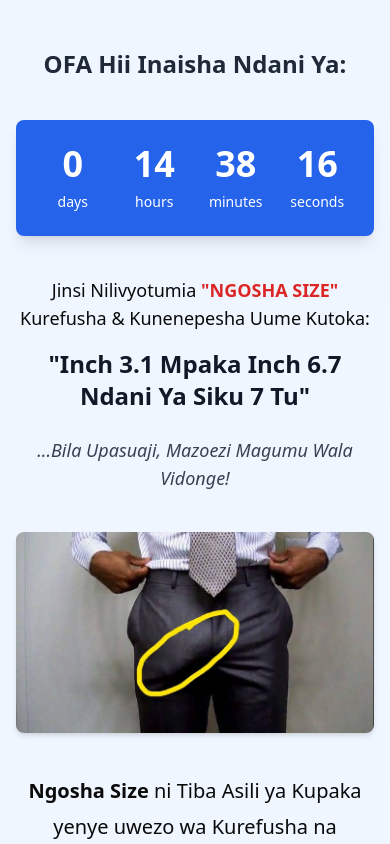
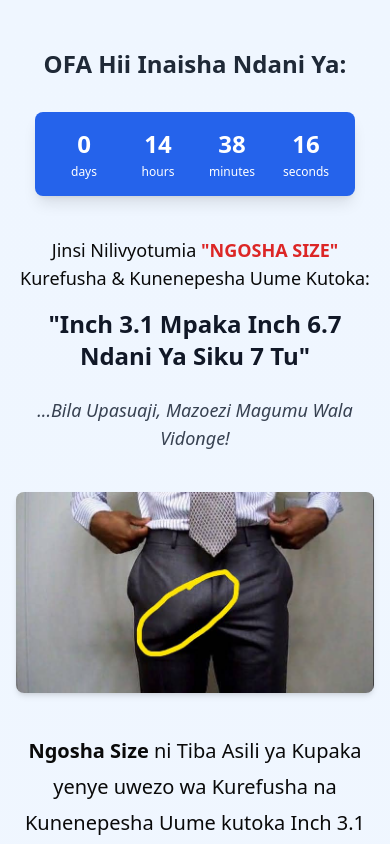
Before and after one commit to paeltech/ngoshafit, a Next.js app: page / in a window 390 px wide. Shown: the top 844 px of the page. Built offline with nearby package versions, Linux system fonts and the light colour scheme.

Commit message:
Improved CTA resiponsiveness

```diff
--- a/src/components/CountdownCTA.tsx
+++ b/src/components/CountdownCTA.tsx
@@ -17,31 +17,31 @@ export default function CountdownCTA({ timeLeft, ctaText, ctaLink }: CountdownCT
   return (
     <>
       {/* Countdown Timer */}
-      <div className="bg-blue-600 text-white rounded-lg shadow-lg p-6 md:p-8 mt-10 mb-10 mx-auto max-w-2xl transform hover:scale-105 transition-transform duration-500 hover:shadow-2xl">
-        <div className="grid grid-cols-4 gap-4">
+      <div className="bg-blue-600 text-white rounded-lg shadow-lg p-4 sm:p-6 md:p-8 mt-6 sm:mt-8 md:mt-10 mb-6 sm:mb-8 md:mb-10 mx-auto max-w-xs sm:max-w-md md:max-w-lg lg:max-w-2xl transform hover:scale-105 transition-transform duration-500 hover:shadow-2xl">
+        <div className="grid grid-cols-4 gap-2 sm:gap-3 md:gap-4">
           <div className="flex flex-col items-center">
-            <span className="text-4xl md:text-6xl font-bold">
+            <span className="text-2xl sm:text-3xl md:text-4xl lg:text-6xl font-bold">
               {timeLeft.days}
             </span>
-            <span className="text-sm md:text-base mt-2">days</span>
+            <span className="text-xs sm:text-sm md:text-base mt-1 sm:mt-2">days</span>
           </div>
           <div className="flex flex-col items-center">
-            <span className="text-4xl md:text-6xl font-bold">
+            <span className="text-2xl sm:text-3xl md:text-4xl lg:text-6xl font-bold">
               {timeLeft.hours}
             </span>
-            <span className="text-sm md:text-base mt-2">hours</span>
+            <span className="text-xs sm:text-sm md:text-base mt-1 sm:mt-2">hours</span>
           </div>
           <div className="flex flex-col items-center">
-            <span className="text-4xl md:text-6xl font-bold">
+            <span className="text-2xl sm:text-3xl md:text-4xl lg:text-6xl font-bold">
               {timeLeft.minutes}
             </span>
-            <span className="text-sm md:text-base mt-2">minutes</span>
+            <span className="text-xs sm:text-sm md:text-base mt-1 sm:mt-2">minutes</span>
           </div>
           <div className="flex flex-col items-center">
-            <span className="text-4xl md:text-6xl font-bold transition-colors duration-500" style={{ color: timeLeft.seconds % 2 === 0 ? '#ffffff' : '#ffcc00' }}>
+            <span className="text-2xl sm:text-3xl md:text-4xl lg:text-6xl font-bold transition-colors duration-500" style={{ color: timeLeft.seconds % 2 === 0 ? '#ffffff' : '#ffcc00' }}>
               {timeLeft.seconds}
             </span>
-            <span className="text-sm md:text-base mt-2">seconds</span>
+            <span className="text-xs sm:text-sm md:text-base mt-1 sm:mt-2">seconds</span>
           </div>
         </div>
       </div>
@@ -49,7 +49,25 @@ export default function CountdownCTA({ timeLeft, ctaText, ctaLink }: CountdownCT
       {/* Call to Action - Only render if ctaText is provided */}
       {ctaText && ctaLink && (
         <div className="text-center mb-12">
-          <a href={ctaLink} target="_blank" className="bg-red-600 hover:bg-red-700 text-white px-8 py-4 rounded-lg text-xl font-semibold animate-pulse hover:animate-none transform hover:scale-105 transition-transform duration-300 shadow-lg hover:shadow-xl">
+          <a
+            href={ctaLink}
+            target="_blank"
+            className="
+              bg-red-600 hover:bg-red-700 text-white
+              px-4 sm:px-6 md:px-8
+              py-3 md:py-4
+              rounded-lg
+              text-base sm:text-lg md:text-xl
+              font-semibold
+              animate-pulse hover:animate-none
+              transform hover:scale-105
+              transition-transform duration-300
+              shadow-lg hover:shadow-xl
+              inline-block
+              w-full sm:w-auto
+              max-w-xs sm:max-w-none mx-auto
+            "
+          >
             {ctaText}
           </a>
         </div>
```
